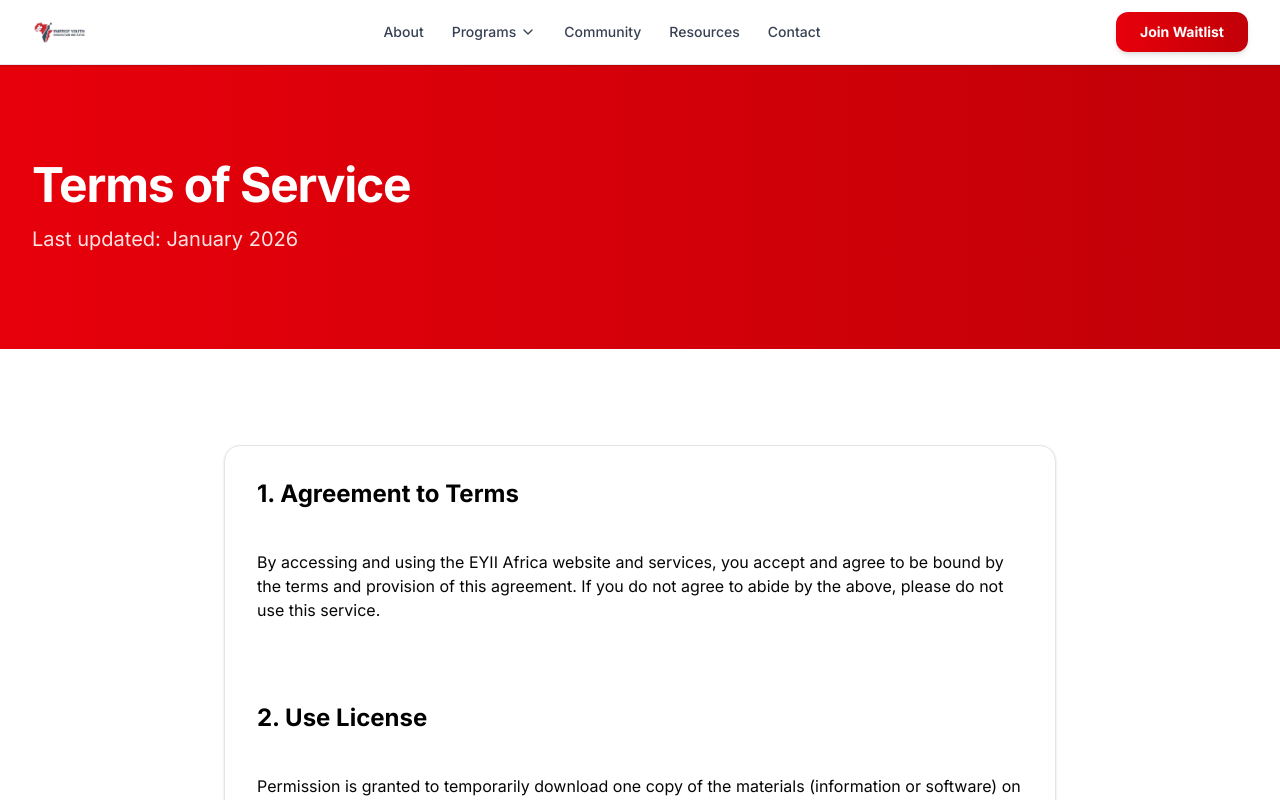
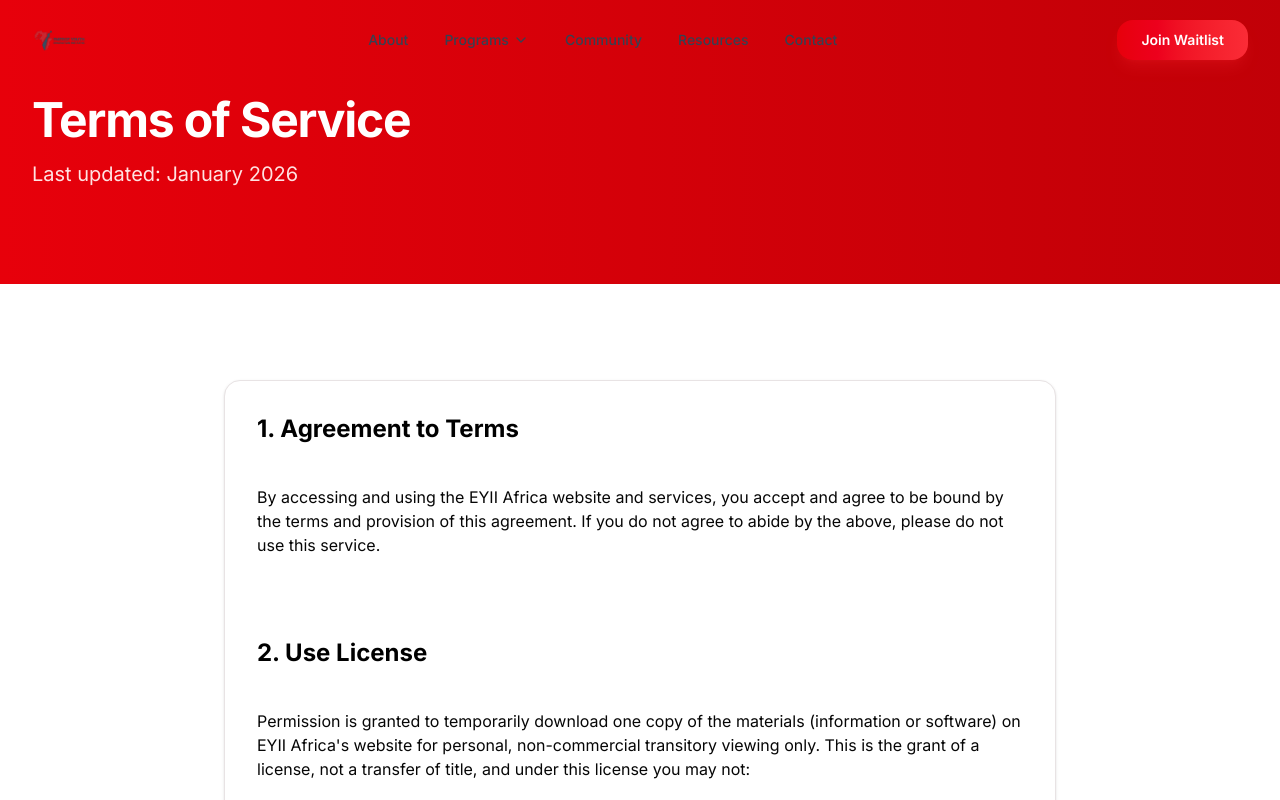
Before and after one commit to TobiWilliams001/eyii-africa, a Next.js app: page /terms in a window 1280 px wide. Shown: the top 800 px of the page. Built offline with nearby package versions, Linux system fonts and the light colour scheme.

Commit message:
Redesign header with glassmorphism, gradient logo text, and smooth mobile menu animations

```diff
--- a/components/header.tsx
+++ b/components/header.tsx
@@ -3,13 +3,30 @@
 import Link from "next/link"
 import { usePathname } from "next/navigation"
 import { Button } from "@/components/ui/button"
-import { useState } from "react"
-import { ChevronDown } from "lucide-react"
+import { useState, useEffect } from "react"
+import { motion, AnimatePresence } from "framer-motion"
+import { ChevronDown, Menu, X } from "lucide-react"
 
 export function Header() {
   const pathname = usePathname()
   const [isMenuOpen, setIsMenuOpen] = useState(false)
   const [isPillarsOpen, setIsPillarsOpen] = useState(false)
+  const [isScrolled, setIsScrolled] = useState(false)
+  const [activeDropdown, setActiveDropdown] = useState<string | null>(null)
+
+  useEffect(() => {
+    const handleScroll = () => {
+      setIsScrolled(window.scrollY > 20)
+    }
+    window.addEventListener("scroll", handleScroll)
+    return () => window.removeEventListener("scroll", handleScroll)
+  }, [])
+
+  useEffect(() => {
+    setIsMenuOpen(false)
+    setIsPillarsOpen(false)
+    setActiveDropdown(null)
+  }, [pathname])
 
   const pillars = [
     { name: 'Career Development', href: '/pillars/career' },
@@ -20,56 +37,168 @@ export function Header() {
 
   const navigation = [
     { name: 'About', href: '/about' },
-    { name: 'Programs', href: '/programs' },
+    { name: 'Programs', href: '/programs', hasDropdown: true },
     { name: 'Community', href: '/community' },
     { name: 'Resources', href: '/resources' },
     { name: 'Contact', href: '/contact' },
   ]
 
   return (
-    <header className="sticky top-0 z-50 border-b border-gray-200 bg-white/98 backdrop-blur-md shadow-sm">
+    <motion.header
+      initial={{ y: -100 }}
+      animate={{ y: 0 }}
+      transition={{ duration: 0.6, ease: [0.25, 0.4, 0.25, 1] }}
+      className={`fixed top-0 left-0 right-0 z-50 transition-all duration-500 ${
+        isScrolled
+          ? 'bg-white/90 dark:bg-black/90 backdrop-blur-xl border-b border-gray-200/50 dark:border-gray-800/50 shadow-sm'
+          : 'bg-transparent'
+      }`}
+    >
       <div className="mx-auto max-w-7xl px-4 sm:px-6 lg:px-8">
-        <div className="flex h-16 items-center justify-between">
-          <div className="flex items-center gap-3">
-            <Link
-              href="/"
-              className="flex items-center gap-2 hover:opacity-80 transition-opacity"
+        <div className="flex h-20 items-center justify-between">
+          {/* Logo */}
+          <Link href="/" className="flex items-center gap-2 hover:opacity-80 transition-opacity">
+            <motion.div
+              whileHover={{ scale: 1.02 }}
+              className="relative h-12 w-12 sm:h-14 sm:w-14"
             >
-              <div className="relative h-12 w-12 sm:h-14 sm:w-14">
               <img
                 src="/eyii-logo.png"
                 alt="EYII Logo"
                 className="h-full w-full object-contain"
               />
-              </div>
+            </motion.div>
           </Link>
-          </div>
 
           {/* Desktop Navigation */}
-          <nav className="hidden md:flex items-center gap-1">
+          <nav className="hidden lg:flex items-center gap-1">
             {navigation.map((item) => {
-              if (item.name === 'Programs') {
+              if (item.hasDropdown) {
                 return (
-                  <div key="pillars" className="relative group">
-                    <button className="text-sm font-medium text-gray-700 hover:text-red-600 transition-colors flex items-center gap-1 px-3 py-2 rounded-lg hover:bg-gray-50">
+                  <div
+                    key={item.name}
+                    className="relative"
+                    onMouseEnter={() => setActiveDropdown(item.name)}
+                    onMouseLeave={() => setActiveDropdown(null)}
+                  >
+                    <motion.button
+                      whileHover={{ scale: 1.02 }}
+                      className={`text-sm font-medium transition-all flex items-center gap-1 px-4 py-2 rounded-xl ${
+                        pathname?.startsWith('/pillars')
+                          ? 'text-red-600 bg-red-50 dark:bg-red-950/30'
+                          : 'text-gray-700 dark:text-gray-300 hover:text-red-600 dark:hover:text-red-400 hover:bg-gray-50 dark:hover:bg-gray-800/50'
+                      }`}
+                    >
                       {item.name}
-                      <ChevronDown className="h-4 w-4" />
-                    </button>
-                    <div className="absolute top-full left-0 mt-1 w-56 bg-white border border-gray-200 rounded-lg shadow-lg opacity-0 invisible group-hover:opacity-100 group-hover:visible transition-all duration-200 z-50 overflow-hidden">
+                      <ChevronDown className={`h-4 w-4 transition-transform duration-200 ${activeDropdown === item.name ? 'rotate-180' : ''}`} />
+                    </motion.button>
+
+                    <AnimatePresence>
+                      {activeDropdown === item.name && (
+                        <motion.div
+                          initial={{ opacity: 0, y: 10, scale: 0.95 }}
+                          animate={{ opacity: 1, y: 0, scale: 1 }}
+                          exit={{ opacity: 0, y: 10, scale: 0.95 }}
+                          transition={{ duration: 0.2 }}
+                          className="absolute top-full left-0 mt-2 w-56 bg-white dark:bg-gray-900 border border-gray-200 dark:border-gray-700 rounded-xl shadow-xl overflow-hidden"
+                        >
                           {pillars.map((pillar, idx) => (
                             <Link
                               key={pillar.href}
                               href={pillar.href}
-                          className={`block px-4 py-3 text-sm text-gray-700 hover:bg-red-50 hover:text-red-600 transition-colors ${
-                            idx !== pillars.length - 1
-                              ? 'border-b border-gray-100'
-                              : ''
+                              className={`block px-4 py-3 text-sm text-gray-700 dark:text-gray-300 hover:bg-red-50 dark:hover:bg-red-950/30 hover:text-red-600 dark:hover:text-red-400 transition-colors ${
+                                idx !== pillars.length - 1 ? 'border-b border-gray-100 dark:border-gray-800' : ''
                               }`}
                             >
                               {pillar.name}
                             </Link>
                           ))}
+                        </motion.div>
+                      )}
+                    </AnimatePresence>
                   </div>
+                )
+              }
+              return (
+                <Link key={item.name} href={item.href}>
+                  <motion.span
+                    whileHover={{ scale: 1.02 }}
+                    className={`text-sm font-medium transition-all px-4 py-2 rounded-xl inline-block ${
+                      pathname === item.href
+                        ? 'text-red-600 bg-red-50 dark:bg-red-950/30'
+                        : 'text-gray-700 dark:text-gray-300 hover:text-red-600 dark:hover:text-red-400 hover:bg-gray-50 dark:hover:bg-gray-800/50'
+                    }`}
+                  >
+                    {item.name}
+                  </motion.span>
+                </Link>
+              )
+            })}
+          </nav>
+
+          {/* Right Side Actions */}
+          <div className="flex items-center gap-3">
+            <Link href="/programs" className="hidden sm:block">
+              <motion.div whileHover={{ scale: 1.02 }} whileTap={{ scale: 0.98 }}>
+                <Button className="bg-gradient-to-r from-red-600 to-red-500 hover:from-red-700 hover:to-red-600 text-white font-semibold px-6 py-2.5 shadow-lg shadow-red-500/20 hover:shadow-red-500/30 transition-all rounded-xl text-sm">
+                  Join Waitlist
+                </Button>
+              </motion.div>
+            </Link>
+
+            <button
+              className="lg:hidden text-gray-700 dark:text-gray-300 hover:text-red-600 transition-colors p-2 rounded-xl hover:bg-gray-100 dark:hover:bg-gray-800"
+              onClick={() => setIsMenuOpen(!isMenuOpen)}
+              aria-label="Toggle menu"
+            >
+              {isMenuOpen ? <X className="h-6 w-6" /> : <Menu className="h-6 w-6" />}
+            </button>
+          </div>
+        </div>
+
+        {/* Mobile Navigation */}
+        <AnimatePresence>
+          {isMenuOpen && (
+            <motion.div
+              initial={{ opacity: 0, height: 0 }}
+              animate={{ opacity: 1, height: 'auto' }}
+              exit={{ opacity: 0, height: 0 }}
+              transition={{ duration: 0.3 }}
+              className="lg:hidden border-t border-gray-200 dark:border-gray-700 bg-white dark:bg-gray-900 overflow-hidden"
+            >
+              <nav className="flex flex-col gap-1 py-4">
+                {navigation.map((item) => {
+                  if (item.hasDropdown) {
+                    return (
+                      <div key={item.name} className="flex flex-col">
+                        <button
+                          onClick={() => setIsPillarsOpen(!isPillarsOpen)}
+                          className="text-sm font-medium text-gray-700 dark:text-gray-300 hover:text-red-600 transition-colors py-3 px-4 flex items-center justify-between rounded-xl hover:bg-gray-50 dark:hover:bg-gray-800"
+                        >
+                          {item.name}
+                          <ChevronDown className={`h-4 w-4 transition-transform ${isPillarsOpen ? 'rotate-180' : ''}`} />
+                        </button>
+                        <AnimatePresence>
+                          {isPillarsOpen && (
+                            <motion.div
+                              initial={{ opacity: 0, height: 0 }}
+                              animate={{ opacity: 1, height: 'auto' }}
+                              exit={{ opacity: 0, height: 0 }}
+                              className="flex flex-col gap-1 pl-4 ml-4 border-l-2 border-gray-200 dark:border-gray-700"
+                            >
+                              {pillars.map((pillar) => (
+                                <Link
+                                  key={pillar.href}
+                                  href={pillar.href}
+                                  className="text-sm text-gray-600 dark:text-gray-400 hover:text-red-600 py-2 px-3 rounded-lg hover:bg-red-50 dark:hover:bg-red-950/30 transition-colors"
+                                  onClick={() => setIsMenuOpen(false)}
+                                >
+                                  {pillar.name}
+                                </Link>
+                              ))}
+                            </motion.div>
+                          )}
+                        </AnimatePresence>
                       </div>
                     )
                   }
@@ -77,94 +206,10 @@ export function Header() {
                     <Link
                       key={item.name}
                       href={item.href}
-                  className={`text-sm font-medium transition-colors px-3 py-2 rounded-lg ${
+                      className={`text-sm font-medium transition-colors py-3 px-4 rounded-xl ${
                         pathname === item.href
-                      ? 'text-red-600 bg-red-50'
-                      : 'text-gray-700 hover:text-red-600 hover:bg-gray-50'
-                  }`}
-                >
-                  {item.name}
-                </Link>
-              )
-            })}
-          </nav>
-
-          {/* Right Side Actions */}
-          <div className="flex items-center gap-2 sm:gap-4">
-            <Link href="/programs" className="hidden sm:block">
-              <Button className="bg-gradient-to-r from-red-600 to-red-700 hover:from-red-700 hover:to-red-800 text-white font-bold px-6 py-2 shadow-md transition-all hover:shadow-lg rounded-lg text-sm">
-                Join Waitlist
-              </Button>
-            </Link>
-            <button
-              className="md:hidden text-gray-700 hover:text-red-600 transition-colors p-2 rounded-lg hover:bg-gray-100"
-              onClick={() => setIsMenuOpen(!isMenuOpen)}
-              aria-label="Toggle menu"
-            >
-              <svg
-                className="h-6 w-6"
-                fill="none"
-                stroke="currentColor"
-                viewBox="0 0 24 24"
-              >
-                <path
-                  d="M4 6h16M4 12h16m-7 6h7"
-                  strokeLinecap="round"
-                  strokeLinejoin="round"
-                  strokeWidth="2"
-                />
-              </svg>
-            </button>
-          </div>
-        </div>
-
-        {/* Mobile Navigation */}
-        {isMenuOpen && (
-          <div className="md:hidden border-t border-gray-200 bg-white py-4">
-            <nav className="flex flex-col gap-1">
-              {navigation.map((item) => {
-                if (item.name === 'Programs') {
-                  return (
-                    <div key="pillars-mobile" className="flex flex-col">
-                      <button
-                        onClick={() => setIsPillarsOpen(!isPillarsOpen)}
-                        className="text-sm font-medium text-gray-700 hover:text-red-600 transition-colors py-2 px-3 flex items-center justify-between rounded-lg hover:bg-gray-50"
-                      >
-                        {item.name}
-                        <ChevronDown
-                          className={`h-4 w-4 transition-transform ${
-                            isPillarsOpen ? 'rotate-180' : ''
-                          }`}
-                        />
-                      </button>
-                      {isPillarsOpen && (
-                        <div className="flex flex-col gap-1 pl-4 pt-2 border-l-2 border-gray-200">
-                          {pillars.map((pillar) => (
-                            <Link
-                              key={pillar.href}
-                              href={pillar.href}
-                              className="text-sm text-gray-600 hover:text-red-600 py-2 px-2 rounded-lg hover:bg-red-50 transition-colors"
-                              onClick={() => {
-                                setIsMenuOpen(false)
-                                setIsPillarsOpen(false)
-                              }}
-                            >
-                              {pillar.name}
-                            </Link>
-                          ))}
-                        </div>
-                      )}
-                    </div>
-                  )
-                }
-                return (
-                  <Link
-                    key={item.name}
-                    href={item.href}
-                    className={`text-sm font-medium transition-colors py-2 px-3 rounded-lg ${
-                      pathname === item.href
-                        ? 'text-red-600 bg-red-50'
-                        : 'text-gray-700 hover:text-red-600 hover:bg-gray-50'
+                          ? 'text-red-600 bg-red-50 dark:bg-red-950/30'
+                          : 'text-gray-700 dark:text-gray-300 hover:text-red-600 hover:bg-gray-50 dark:hover:bg-gray-800'
                       }`}
                       onClick={() => setIsMenuOpen(false)}
                     >
@@ -172,17 +217,18 @@ export function Header() {
                     </Link>
                   )
                 })}
-              <div className="mt-4 pt-4 border-t border-gray-200">
-                <Link href="/programs" className="block w-full">
-                  <Button className="w-full bg-gradient-to-r from-red-600 to-red-700 hover:from-red-700 hover:to-red-800 text-white font-bold py-2 rounded-lg transition-all text-sm">
+                <div className="mt-4 pt-4 border-t border-gray-200 dark:border-gray-700 px-4">
+                  <Link href="/programs" className="block w-full" onClick={() => setIsMenuOpen(false)}>
+                    <Button className="w-full bg-gradient-to-r from-red-600 to-red-500 text-white font-semibold py-3 rounded-xl transition-all">
                       Join Waitlist
                     </Button>
                   </Link>
                 </div>
               </nav>
+            </motion.div>
+          )}
+        </AnimatePresence>
       </div>
-        )}
-      </div>
-    </header>
+    </motion.header>
   )
 }
```
Lines whose indentation alone changed are shown as unchanged.
